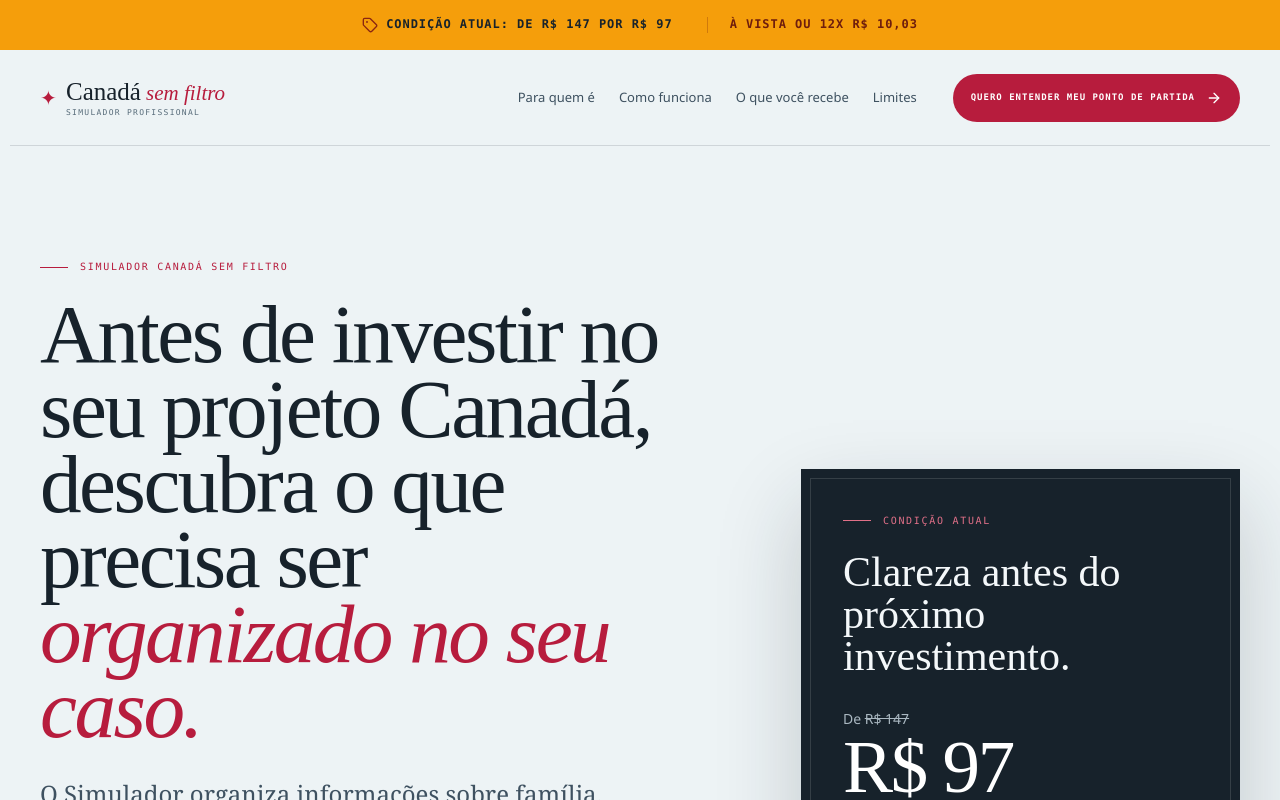
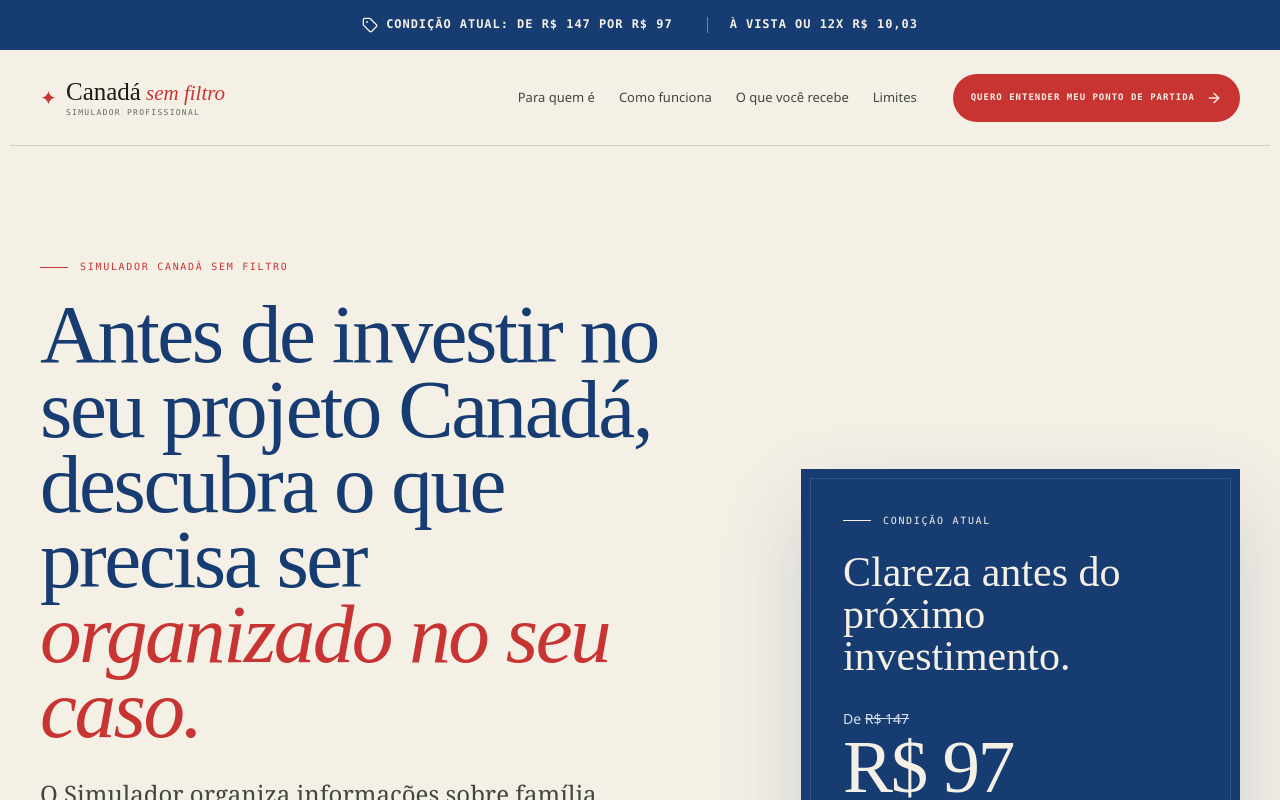
Before and after one commit to blbacelar/diagnostico-canada-sem-filtro, a Next.js app: page /simulador in a window 1280 px wide. Shown: the top 800 px of the page. Built offline with nearby package versions, Linux system fonts and the light colour scheme.

Commit message:
Apply official Canada Sem Filtro palette

```diff
--- a/app/globals.css
+++ b/app/globals.css
@@ -16,41 +16,47 @@
 }
 
 :root {
+  --brand-ivory: #F5F0E6;
+  --brand-blue: #163C72;
+  --brand-maple: #C83432;
+  --brand-pine: #2F4F44;
+  --brand-sage: #9CA39A;
+  --brand-charcoal: #1F1B17;
   --font-display: "Instrument Serif", "Times New Roman", serif;
   --font-body: "Spectral", Georgia, serif;
   --font-sans: "IBM Plex Sans", "Segoe UI", sans-serif;
   --font-mono: "IBM Plex Mono", "SFMono-Regular", Menlo, monospace;
-  --paper: #edf3f5;
-  --paper-shade: #e3ecef;
-  --paper-light: #f6fafb;
-  --paper-edge: #cfdee3;
-  --ink: #17222b;
-  --ink-soft: #3e5160;
-  --ink-mute: #586c7a;
-  --accent: #b71c3d;
-  --accent-soft: #d45f79;
-  --success: #2f6655;
-  --warning: #916c2a;
-  --rule: rgba(23, 34, 43, .14);
-  --rule-strong: rgba(23, 34, 43, .26);
-  --shadow: 0 24px 70px rgba(23, 34, 43, .08);
-  --background: oklch(1 0 0);
-  --foreground: oklch(0.145 0 0);
-  --card: oklch(1 0 0);
-  --card-foreground: oklch(0.145 0 0);
-  --popover: oklch(1 0 0);
-  --popover-foreground: oklch(0.145 0 0);
-  --primary: #b71c3d;
-  --primary-foreground: #fff;
-  --secondary: oklch(0.97 0 0);
-  --secondary-foreground: oklch(0.205 0 0);
-  --muted: oklch(0.97 0 0);
-  --muted-foreground: oklch(0.556 0 0);
-  --accent-foreground: #fff;
+  --paper: var(--brand-ivory);
+  --paper-shade: #E9E5DB;
+  --paper-light: #FBF8F1;
+  --paper-edge: var(--brand-sage);
+  --ink: var(--brand-charcoal);
+  --ink-soft: #3F4740;
+  --ink-mute: #62695F;
+  --accent: var(--brand-maple);
+  --accent-soft: #D96963;
+  --success: var(--brand-pine);
+  --warning: #805B2A;
+  --rule: rgba(31, 27, 23, .16);
+  --rule-strong: rgba(31, 27, 23, .3);
+  --shadow: 0 24px 70px rgba(31, 27, 23, .1);
+  --background: var(--brand-ivory);
+  --foreground: var(--brand-charcoal);
+  --card: var(--paper-light);
+  --card-foreground: var(--brand-charcoal);
+  --popover: var(--paper-light);
+  --popover-foreground: var(--brand-charcoal);
+  --primary: var(--brand-maple);
+  --primary-foreground: var(--brand-ivory);
+  --secondary: var(--paper-shade);
+  --secondary-foreground: var(--brand-charcoal);
+  --muted: var(--paper-shade);
+  --muted-foreground: var(--ink-mute);
+  --accent-foreground: var(--brand-ivory);
   --destructive: oklch(0.577 0.245 27.325);
-  --border: #cfdee3;
-  --input: #cfdee3;
-  --ring: #b71c3d;
+  --border: var(--brand-sage);
+  --input: var(--brand-sage);
+  --ring: var(--brand-maple);
   --chart-1: oklch(0.87 0 0);
   --chart-2: oklch(0.556 0 0);
   --chart-3: oklch(0.439 0 0);
@@ -191,6 +197,42 @@ button:focus-visible, a:focus-visible, input:focus-visible, textarea:focus-visib
 
 @media (max-width: 900px) { .simulator-audience-list, .simulator-limits-list { grid-template-columns: 1fr; } }
 @media (max-width: 640px) { .simulator-price-inline { padding-left: 0; border-left: 0; }.simulator-hero-price { width: 100%; }.simulator-audience-list, .simulator-limits-list { margin-top: 38px; }.simulator-audience-list li { min-height: 0; padding: 21px 18px; }.simulator-limits { padding: 78px 20px; }.simulator-limits-list li { min-height: 0; padding: 19px; }.simulator-delivery-note { margin-top: 25px; padding: 17px; } }
+
+/* Paleta oficial — Manual de Identidade Visual Canadá Sem Filtro */
+.simulator-sales-page { background: var(--brand-ivory); }
+.simulator-offer-bar { background: var(--brand-blue); color: var(--brand-ivory); }
+.simulator-offer-bar svg { color: var(--brand-ivory); }
+.simulator-price-inline { border-color: rgba(245, 240, 230, .4); color: var(--brand-ivory); }
+.simulator-sales-page h1, .simulator-sales-page h2, .simulator-sales-page h3 { color: var(--brand-blue); }
+.simulator-hero__copy h1 em { color: var(--brand-maple); }
+.sales-primary-button, .sales-header-cta { background: var(--brand-maple); color: var(--brand-ivory); }
+.sales-primary-button:hover, .sales-header-cta:hover { background: #A82726; }
+.simulator-offer-card { background: var(--brand-blue); color: var(--brand-ivory); box-shadow: 0 35px 80px rgba(22, 60, 114, .18); }
+.simulator-offer-card .eyebrow, .simulator-offer-card h2 { color: var(--brand-ivory); }
+.simulator-offer-card .simulator-price span, .simulator-offer-card .simulator-price small, .simulator-offer-card > small { color: #D7E0EC; }
+.simulator-offer-card .simulator-price strong { color: var(--brand-ivory); }
+.simulator-offer-card > p:not(.eyebrow) { color: #E7EDF5; }
+.simulator-audience-list { background: var(--brand-sage); }
+.simulator-audience-list li { background: var(--paper-light); }
+.simulator-preview-section { background: var(--paper-light); }
+.simulator-delivery-note { border-color: rgba(47, 79, 68, .45); background: #E8EFE9; color: var(--brand-pine); }
+.simulator-report-preview { background: var(--paper-light); }
+.simulator-limits { background: var(--brand-pine); color: var(--brand-ivory); }
+.simulator-limits .eyebrow, .simulator-limits h2 { color: var(--brand-ivory); }
+.simulator-limits .simulator-section-heading > p:not(.eyebrow) { color: #D8E5DD; }
+.simulator-limits-list { background: rgba(245, 240, 230, .3); }
+.simulator-limits-list li { background: #29463C; color: var(--brand-ivory); }
+.simulator-limits-list svg { color: #E5C0B7; }
+.simulator-testimonials { background: var(--paper-light); color: var(--brand-blue); }
+.simulator-testimonials .eyebrow { color: var(--brand-maple); }
+.simulator-testimonials .simulator-section-heading > p:not(.eyebrow) { color: var(--ink-soft); }
+.testimonial-screenshots figure { background: var(--brand-ivory); color: var(--brand-charcoal); box-shadow: 0 16px 40px rgba(31, 27, 23, .16); }
+.simulator-final-cta { background: var(--brand-blue); color: var(--brand-ivory); }
+.simulator-final-cta h2 { color: var(--brand-ivory); }
+.simulator-final-cta .eyebrow { color: #D7E0EC; }
+.simulator-final-cta > div > p:not(.eyebrow) { color: #E7EDF5; }
+.simulator-final-cta .sales-primary-button { background: var(--brand-maple); color: var(--brand-ivory); }
+.simulator-final-cta .sales-primary-button:hover { background: #A82726; }
 
 /* Formulário do cliente */
 .form-workspace { min-height: 100vh; background: linear-gradient(90deg, var(--paper-shade) 0 298px, var(--paper) 298px); }
```
Also changed, not shown: 1 other file (tests, documents, lock files or other folders).
